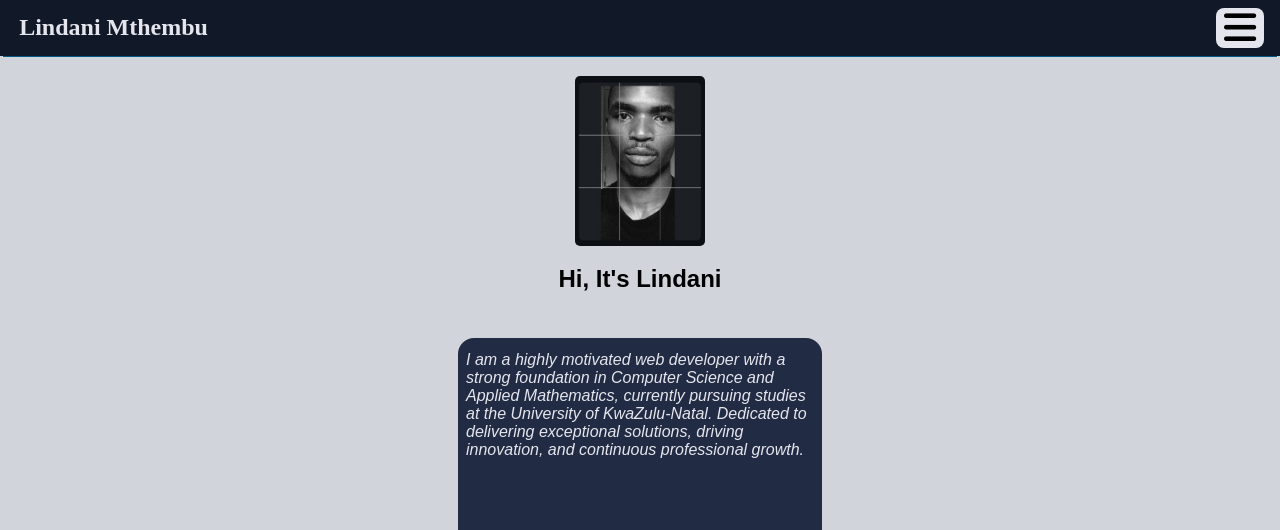
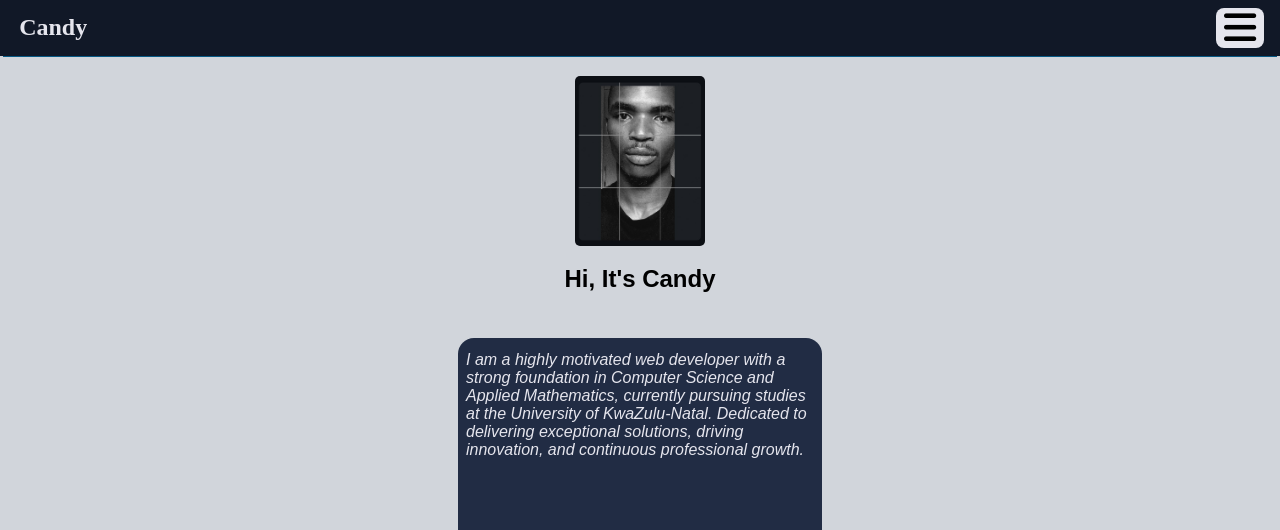
Before and after one commit to Lindani-Zwide/myPortfolio, a plain HTML site: page index.html in a window 1280 px wide. Shown: the top 530 px of the page. Drawn offline with Linux system fonts and the light colour scheme.

Commit message:
funupdates

```diff
--- a/index.html
+++ b/index.html
@@ -12,7 +12,7 @@
         <!--Header structure-->
         <header id="header-el">
             <a href="index.html" class="logo">
-                <h4>Lindani Mthembu</h4>
+                <h4>Candy</h4>
             </a>
             <button class="btn" id="toggle-sideBar">
                 <i class="fa-solid fa-bars" id="menu-icon"></i>
@@ -36,7 +36,7 @@
             <div class="two" id="image-el">
                 <img src="Assets/image.jpg" alt="Photo of Lindani" width="130" height="170">
             </div>
-            <h2>Hi, It's Lindani</h2>
+            <h2>Hi, It's Candy</h2>
             <div class="three">
                 <h3><span class="animated-text" id="title-span"></span></h3>
             </div>
--- a/style.css
+++ b/style.css
@@ -48,7 +48,7 @@ header button{
 }
 /*Styles for buttons with class 'btn'*/
 .btn{
-    cursor: pointer;
+    cursor: none;
 }
 /*Styles for navigation bar element*/
 nav{
@@ -422,3 +422,6 @@ form button:hover{
 .description{
     margin-top:1rem ;
 }
+button{
+    cursor: none;
+}
```
